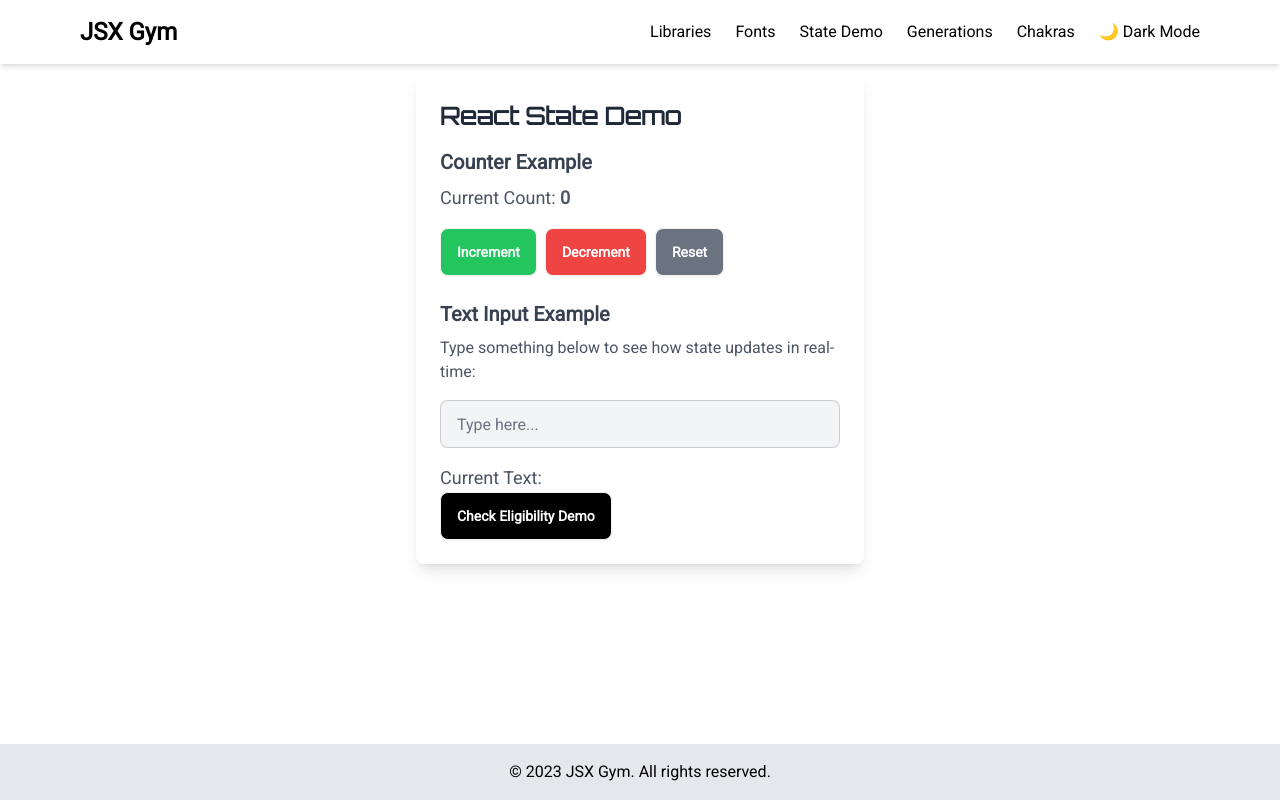
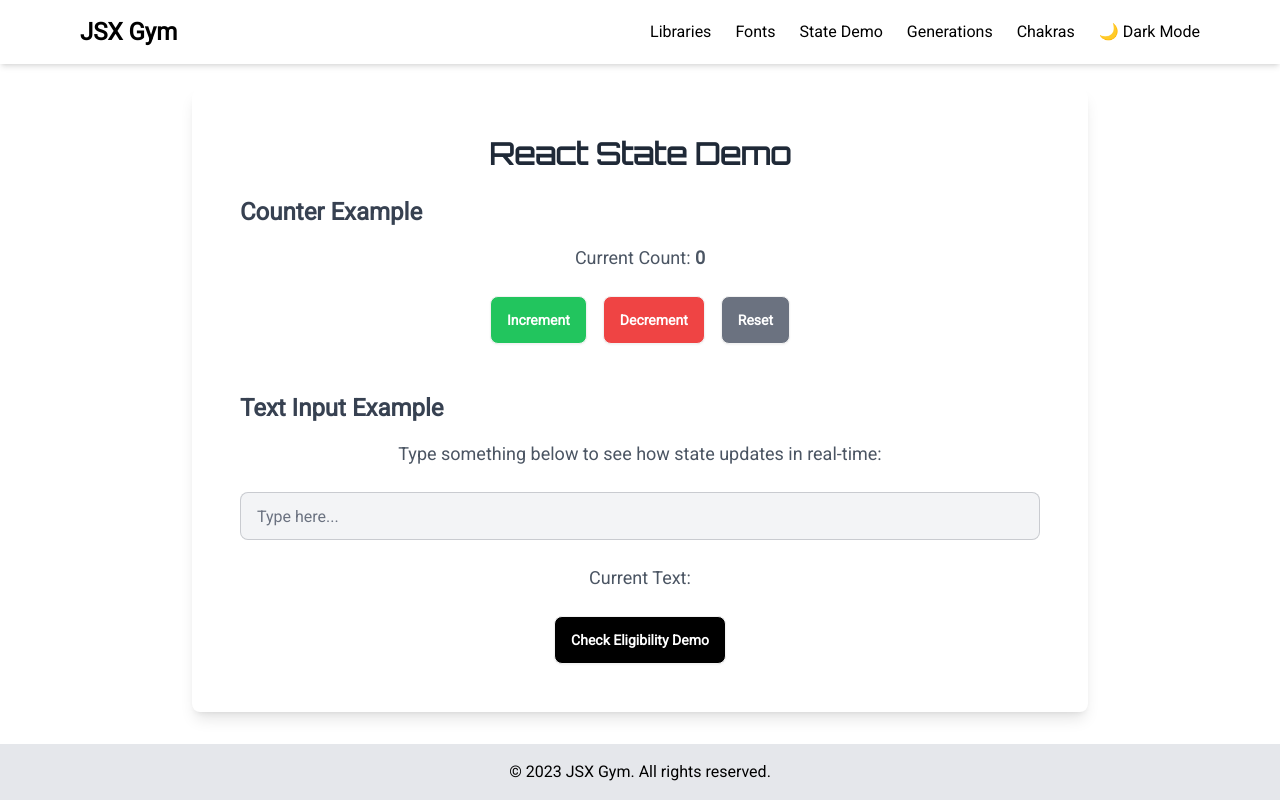
Before and after one commit to RW2023/jsx-gym, a React (Vite) app: page /StateDemo in a window 1280 px wide. Built offline with nearby package versions, Linux system fonts and the light colour scheme.

Commit message:
Enhance StateDemo component layout and styling for improved responsiveness and user experience

```diff
--- a/src/components/StateDemo.tsx
+++ b/src/components/StateDemo.tsx
@@ -27,22 +27,22 @@ const StateDemo: React.FC = () => {
 
     return (
         <motion.div
-            className="bg-base-100 dark:bg-gray-800 p-6 rounded-lg shadow-lg max-w-md mx-auto m-3"
+            className="bg-base-100 dark:bg-gray-800 p-6 rounded-lg shadow-lg max-w-4xl mx-auto my-6 sm:p-8 lg:p-12"
             initial={{ opacity: 0, y: -50 }}
             animate={{ opacity: 1, y: 0 }}
             transition={{ duration: 0.5, ease: "easeOut" }}
         >
-            <h1 className="text-2xl font-bold mb-4 text-gray-800 dark:text-white">
+            <h1 className="text-2xl font-bold mb-6 text-gray-800 dark:text-white text-center sm:text-3xl">
                 React State Demo
             </h1>
 
             {/* Counter Example */}
-            <section className="mb-6" id="state-demo">
-                <h2 className="text-xl font-semibold mb-2 text-gray-700 dark:text-gray-200">
+            <section className="mb-12" id="state-demo">
+                <h2 className="text-xl font-semibold mb-4 text-gray-700 dark:text-gray-200 sm:text-2xl">
                     Counter Example
                 </h2>
                 <motion.p
-                    className="mb-4 text-lg text-gray-600 dark:text-gray-300"
+                    className="mb-6 text-lg text-gray-600 dark:text-gray-300 text-center"
                     initial={{ opacity: 0 }}
                     animate={{ opacity: 1, scale: 1 }}
                     whileHover="updated"
@@ -51,10 +51,10 @@ const StateDemo: React.FC = () => {
                 >
                     Current Count: <span className="font-bold">{count}</span>
                 </motion.p>
-                <div className="flex gap-2">
+                <div className="flex flex-wrap gap-4 justify-center">
                     <motion.button
                         onClick={increment}
-                        className="btn bg-green-500 text-white hover:bg-green-600 dark:hover:bg-green-400"
+                        className="btn bg-green-500 text-white hover:bg-green-600 dark:hover:bg-green-400 w-full sm:w-auto"
                         whileHover={{ scale: 1.1 }}
                         whileTap={{ scale: 0.9 }}
                         aria-label="Increment count"
@@ -63,7 +63,7 @@ const StateDemo: React.FC = () => {
                     </motion.button>
                     <motion.button
                         onClick={decrement}
-                        className="btn bg-red-500 text-white hover:bg-red-600 dark:hover:bg-red-400"
+                        className="btn bg-red-500 text-white hover:bg-red-600 dark:hover:bg-red-400 w-full sm:w-auto"
                         whileHover={{ scale: 1.1 }}
                         whileTap={{ scale: 0.9 }}
                         aria-label="Decrement count"
@@ -72,7 +72,7 @@ const StateDemo: React.FC = () => {
                     </motion.button>
                     <motion.button
                         onClick={reset}
-                        className="btn bg-gray-500 text-white hover:bg-gray-600 dark:hover:bg-gray-400"
+                        className="btn bg-gray-500 text-white hover:bg-gray-600 dark:hover:bg-gray-400 w-full sm:w-auto"
                         whileHover={{ scale: 1.1 }}
                         whileTap={{ scale: 0.9 }}
                         aria-label="Reset count"
@@ -84,17 +84,17 @@ const StateDemo: React.FC = () => {
 
             {/* Text Input Example */}
             <section>
-                <h2 className="text-xl font-semibold mb-2 text-gray-700 dark:text-gray-200">
+                <h2 className="text-xl font-semibold mb-4 text-gray-700 dark:text-gray-200 sm:text-2xl">
                     Text Input Example
                 </h2>
-                <p className="mb-4 text-gray-600 dark:text-gray-300">
+                <p className="mb-6 text-gray-600 dark:text-gray-300 text-center sm:text-lg">
                     Type something below to see how state updates in real-time:
                 </p>
                 <motion.input
                     type="text"
                     value={text}
                     onChange={handleTextChange}
-                    className="input input-bordered w-full mb-4 bg-gray-100 dark:bg-gray-700 text-gray-800 dark:text-white placeholder-gray-500 dark:placeholder-gray-400"
+                    className="input input-bordered w-full mb-6 bg-gray-100 dark:bg-gray-700 text-gray-800 dark:text-white placeholder-gray-500 dark:placeholder-gray-400"
                     placeholder="Type here..."
                     initial={{ opacity: 0 }}
                     animate={{ opacity: 1 }}
@@ -103,7 +103,7 @@ const StateDemo: React.FC = () => {
                     aria-label="Enter text"
                 />
                 <motion.p
-                    className="text-lg text-gray-600 dark:text-gray-300"
+                    className="text-lg text-gray-600 dark:text-gray-300 mb-6 text-center"
                     initial={{ opacity: 0 }}
                     animate={{ opacity: 1 }}
                     transition={{ duration: 0.5, delay: 0.2 }}
@@ -113,7 +113,7 @@ const StateDemo: React.FC = () => {
                 </motion.p>
                 <motion.button
                     type="button"
-                    className="btn bg-black text-white hover:text-black hover:bg-white dark:bg-white dark:text-black dark:hover:bg-black dark:hover:text-white"
+                    className="btn bg-black text-white hover:text-black hover:bg-white dark:bg-white dark:text-black dark:hover:bg-black dark:hover:text-white w-full sm:w-auto mx-auto block"
                     whileHover={{ scale: 1.1 }}
                     onClick={() => navigate("/EligibilityChecker")}
                 >
```
